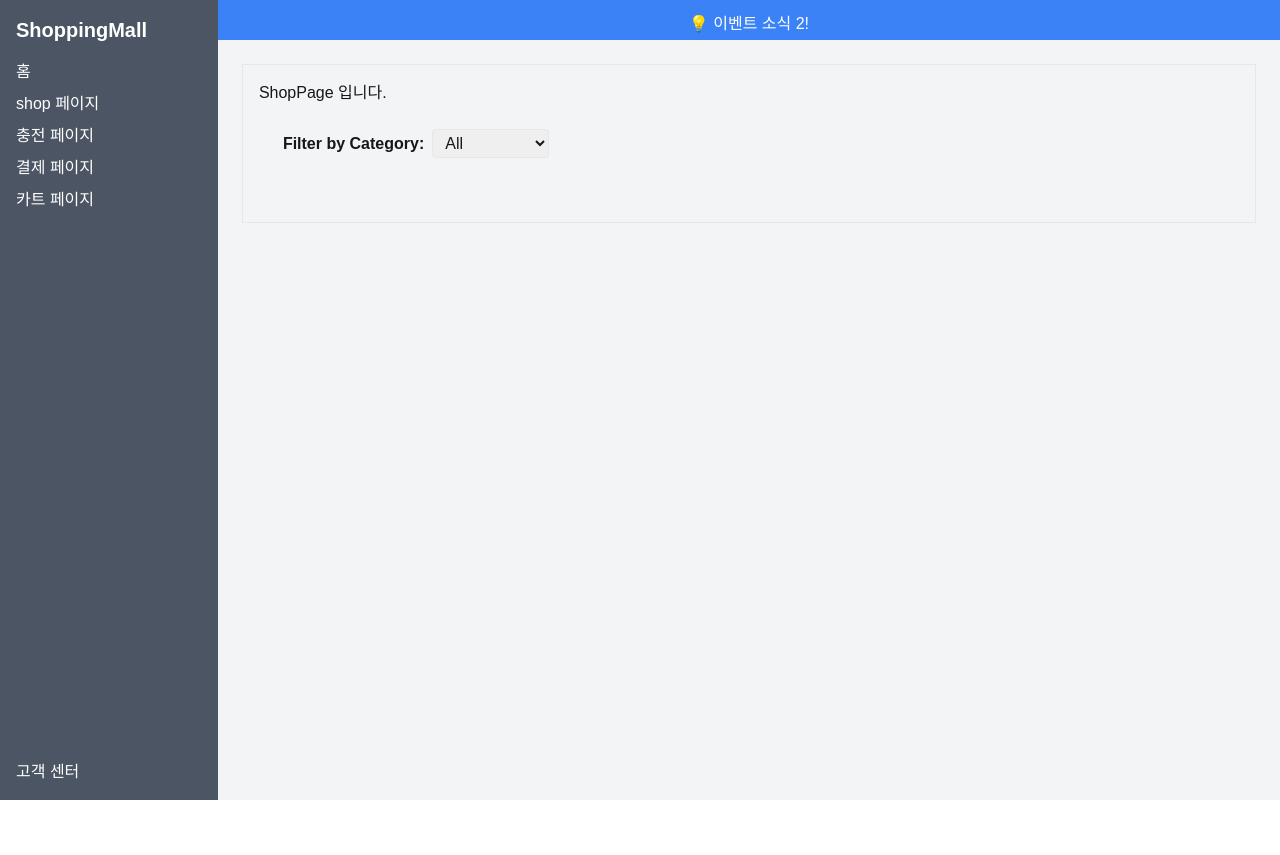
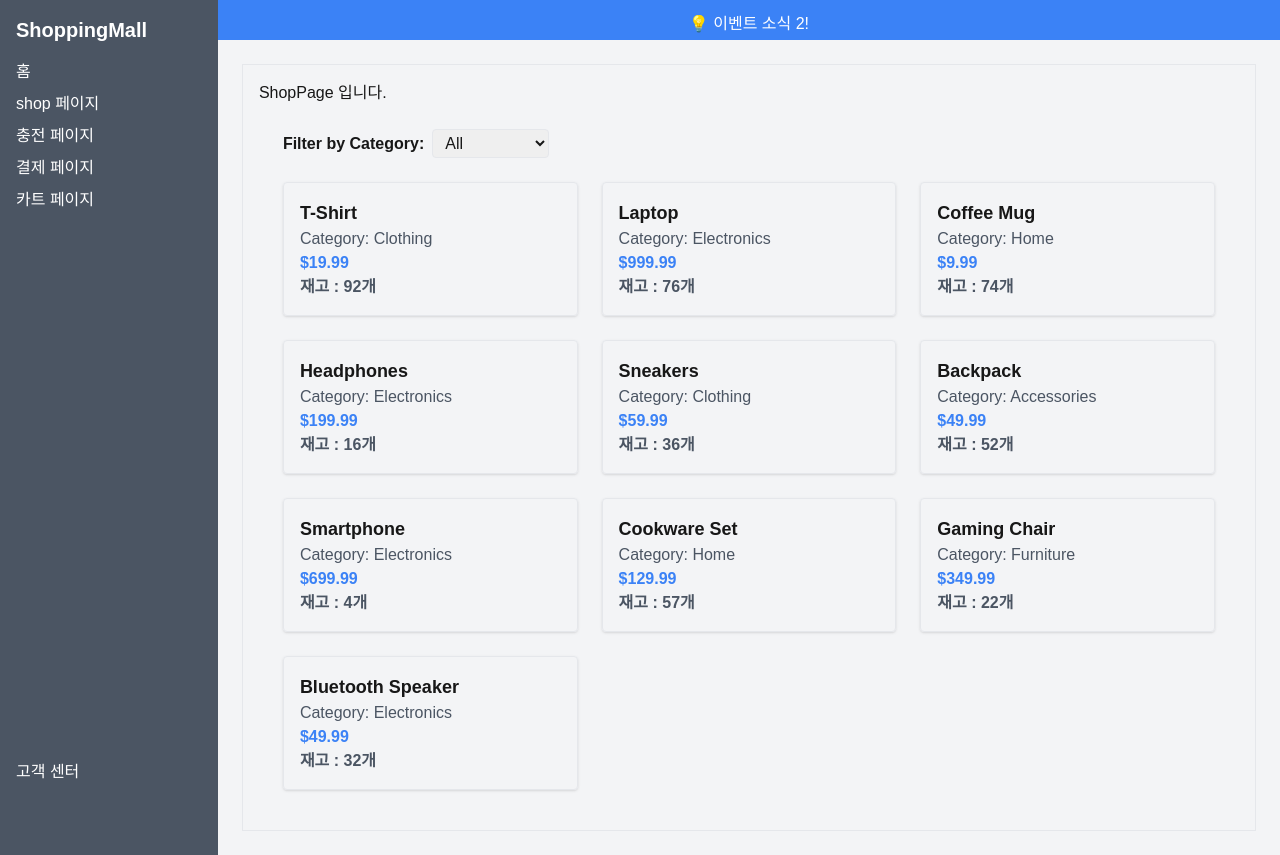
Before and after one commit to kyh0726/ToyProjectFe, a Next.js app: page /home/shop in a window 1280 px wide. Before the commit the page ends 800 px from the top, so only its background shows below. Built offline with nearby package versions, Linux system fonts and the light colour scheme.

Commit message:
feat: Item에 들어갈 정보 수정 & 상세 정보 페이지 추가

```diff
--- /dev/null
+++ b/src/app/home/shop/[id]/page.tsx
@@ -0,0 +1,36 @@
+import { Button } from "@/shared"
+
+const ItemDetailPage = ({ params } : { params : {id : string }}) => {
+
+    const bigImg = "";
+    const smallImages: string[] = ["","","","",""];
+
+    return (
+        <div className="flex justify-center w-full h-screen">
+
+            <div className = "mr-4 p-4">
+                <h1 className="font-bold text-2xl mb-4">디테일 페이지{params.id}</h1>
+                <img src={bigImg} alt="No Image Available" className = "w-full h-96 bg-gray-200 rounded mr-4" />
+                <div className="p-4 flex">
+                {smallImages.map((src) =>
+                    (<img src = {src} alt="No Image Available" className = "w-20 h-20 bg-gray-200 rounded mr-4"/>
+                ))}
+                </div>
+
+            </div>
+            <div className="flex items-center flex-col border-4 border-gray-200 h-screen w-1/2">
+
+            <div className="mt-4">상품명: </div>
+            <div className="mt-4">상품 가격: </div>
+            <div className="mt-4"> 상세 설명: </div>
+            <div className="mt-4 mb-4"> 구매 수량: </div>
+            <div className=""><Button label="장바구니에 담기"/></div>
+
+
+        </div>
+        </div>
+    )
+}
+
+
+export default ItemDetailPage
--- a/src/app/home/shop/components/ShoppingItem.tsx
+++ b/src/app/home/shop/components/ShoppingItem.tsx
@@ -1,13 +1,15 @@
 import { Item } from "@/types/item"
+import Link from "next/link"
 
-export default function ShoppingItem ({name, category, price}: Item.ShoppingItemProps) {
+export default function ShoppingItem ({id, name, category, price, remainingStock}: Item.ShoppingItemProps) {
 
 
     return (
-        <div className="border rounded p-4 shadow hover:shadow-lg transition">
+        <Link className="border rounded p-4 shadow hover:shadow-lg transition" href={`/home/shop/${id}`}>
         <h2 className="text-lg font-semibold">{name}</h2>
         <p className="text-gray-600">Category: {category}</p>
         <p className="text-blue-500 font-bold">${price.toFixed(2)}</p>
-      </div>
+        <p className="text-gray-600 font-bold">재고 : {remainingStock}개</p>
+      </Link>
     )
 }
--- a/src/app/home/shop/components/ShoppingItemContainer.tsx
+++ b/src/app/home/shop/components/ShoppingItemContainer.tsx
@@ -5,63 +5,84 @@ import { useState } from "react";
 
 const shoppingItems: Item.ShoppingItemProps[] = [
     {
+        id: "item-1",
         name: "T-Shirt",
         price: 19.99,
         category: "Clothing",
+        remainingStock: 92,
     },
     {
+        id: "item-2",
         name: "Laptop",
         price: 999.99,
         category: "Electronics",
+        remainingStock: 76,
     },
     {
+        id: "item-3",
         name: "Coffee Mug",
         price: 9.99,
         category: "Home",
+        remainingStock: 74,
     },
     {
+        id: "item-4",
         name: "Headphones",
         price: 199.99,
         category: "Electronics",
+        remainingStock: 16,
     },
     {
+        id: "item-5",
         name: "Sneakers",
         price: 59.99,
         category: "Clothing",
+        remainingStock: 36,
     },
     {
+        id: "item-6",
         name: "Backpack",
         price: 49.99,
         category: "Accessories",
+        remainingStock: 52,
     },
     {
+        id: "item-7",
         name: "Smartphone",
         price: 699.99,
         category: "Electronics",
+        remainingStock: 4,
     },
     {
+        id: "item-8",
         name: "Cookware Set",
         price: 129.99,
         category: "Home",
+        remainingStock: 57,
     },
     {
+        id: "item-9",
         name: "Gaming Chair",
         price: 349.99,
         category: "Furniture",
+        remainingStock: 22,
     },
     {
+        id: "item-10",
         name: "Bluetooth Speaker",
         price: 49.99,
         category: "Electronics",
+        remainingStock: 32,
     },
   ];
 
 export default function ShoppingItemContainer () {
 
-    const [filter, setFilter] = useState<string>("ALL");
+    const [filter, setFilter] = useState<string>("All");
     const filteredItems = shoppingItems.filter((item) =>
         filter === "All" ? true : item.category === filter
       );
+
 
       return (
         <div className="p-6">
@@ -87,6 +108,8 @@ export default function ShoppingItemContainer () {
           <div className="grid grid-cols-1 sm:grid-cols-2 md:grid-cols-3 gap-6">
             {filteredItems.map((item, index) => (
               <ShoppingItem
+                id = {item.id}
+                remainingStock={item.remainingStock}
                 key={index}
                 name={item.name}
                 price={item.price}
--- a/src/types/item.d.ts
+++ b/src/types/item.d.ts
@@ -1,9 +1,11 @@
 export namespace Item {
 
     interface ShoppingItemProps {
+        id: string;
         name: string;
         price: number;
         category: string;
+        remainingStock: number;
     }
 
 
```
Lines whose indentation alone changed are shown as unchanged.
